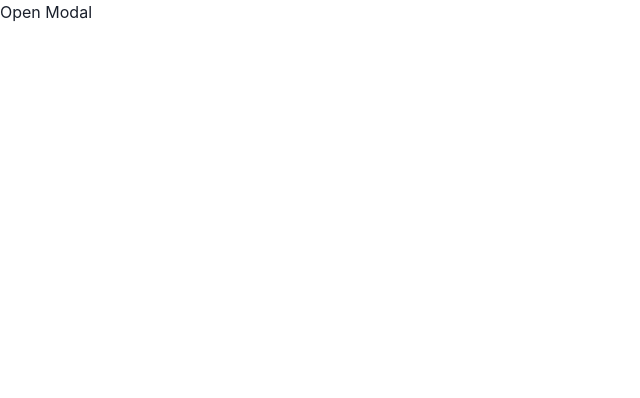
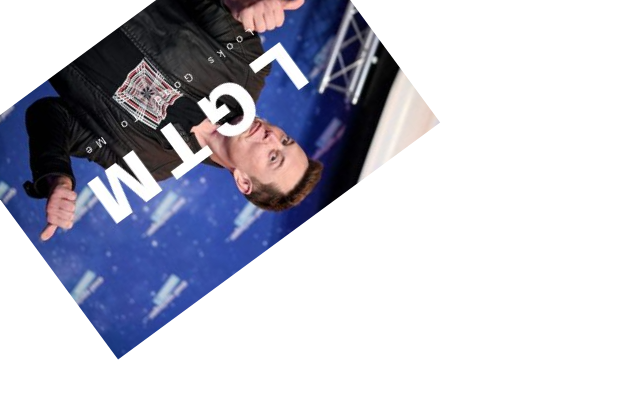
Before and after one commit to kupuma-ru21/urql_chakra, a Next.js app: page / in a window 1280 px wide. Shown: the top 398 px of the page, without its empty margins (0-640 px from the left). Built offline with nearby package versions, Linux system fonts and the light colour scheme.

Commit message:
chore: confirm usePrefersReducedMotion behavior

```diff
--- a/src/app/page.tsx
+++ b/src/app/page.tsx
@@ -1,22 +1,17 @@
 "use client";
+import { Image, keyframes, usePrefersReducedMotion } from "@chakra-ui/react";
 
-import { useOutsideClick } from "@chakra-ui/react";
-import { useRef, useState } from "react";
+const spin = keyframes`
+  from { transform: rotate(0deg); }
+  to { transform: rotate(360deg); }
+`;
 
-export default function Example() {
-  const ref = useRef(null);
-  const [isModalOpen, setIsModalOpen] = useState(false);
-  useOutsideClick({ ref, handler: () => setIsModalOpen(false) });
+export default function Page() {
+  const prefersReducedMotion = usePrefersReducedMotion();
 
-  return (
-    <>
-      {isModalOpen ? (
-        <div ref={ref}>
-          👋 Hey, I&apos;m a modal. Click anywhere outside of me to close.
-        </div>
-      ) : (
-        <button onClick={() => setIsModalOpen(true)}>Open Modal</button>
-      )}
-    </>
-  );
+  const animation = prefersReducedMotion
+    ? undefined
+    : `${spin} infinite 20s linear`;
+
+  return <Image animation={animation} src="/207794.jpeg" alt="test" />;
 }
```
